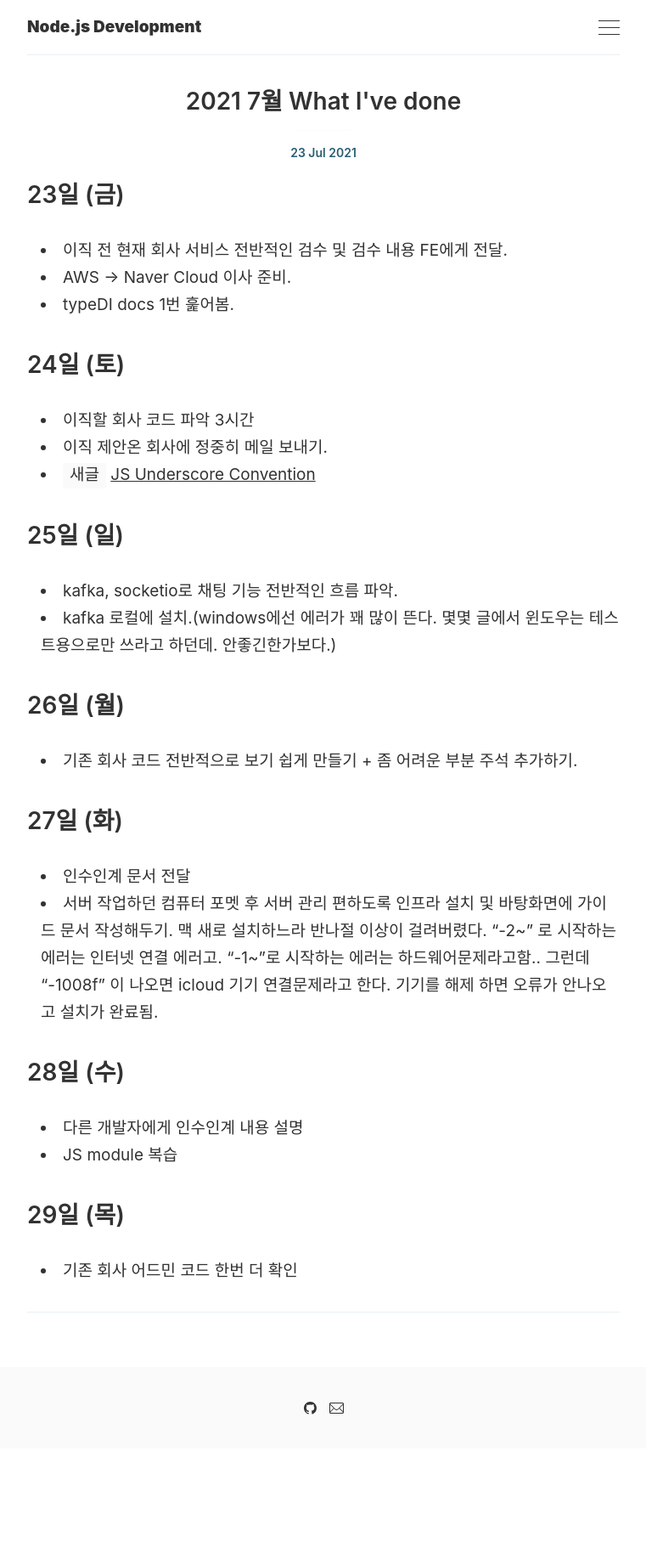
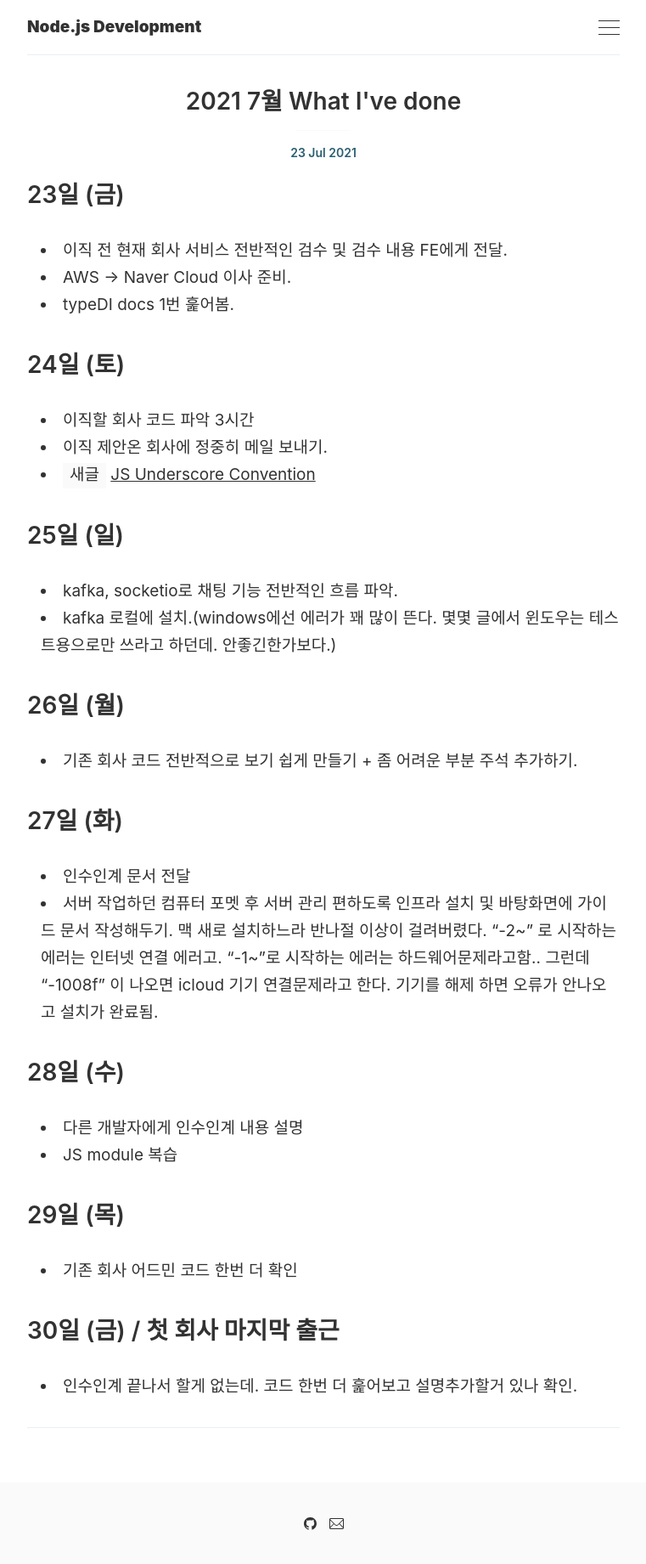
Before and after one commit to dont-think-about-too-much/dont-think-about-too-much.github.io, a Jekyll site: the page built from _posts/2021-07-23-july-develop-dairy.md, in a window 1280 px wide. Shown: the whole page at 85% size, without its empty margins (259-1020 px from the left). Built offline with Jekyll 4.4.1, drawn with Linux system fonts in a browser that asks for light colours; comment, search, counter and statistics services are not loaded; before the commit the page ends 1705 px from its top, so only the background shows below that.

Commit message:
Update 2021-07-23-july-develop-dairy.md

```diff
--- a/_posts/2021-07-23-july-develop-dairy.md
+++ b/_posts/2021-07-23-july-develop-dairy.md
@@ -39,3 +39,7 @@ tags: [Diary]
 ## 29일 (목)
 
 - 기존 회사 어드민 코드 한번 더 확인
+
+## 30일 (금) / 첫 회사 마지막 출근
+
+- 인수인계 끝나서 할게 없는데. 코드 한번 더 훑어보고 설명추가할거 있나 확인.
```
